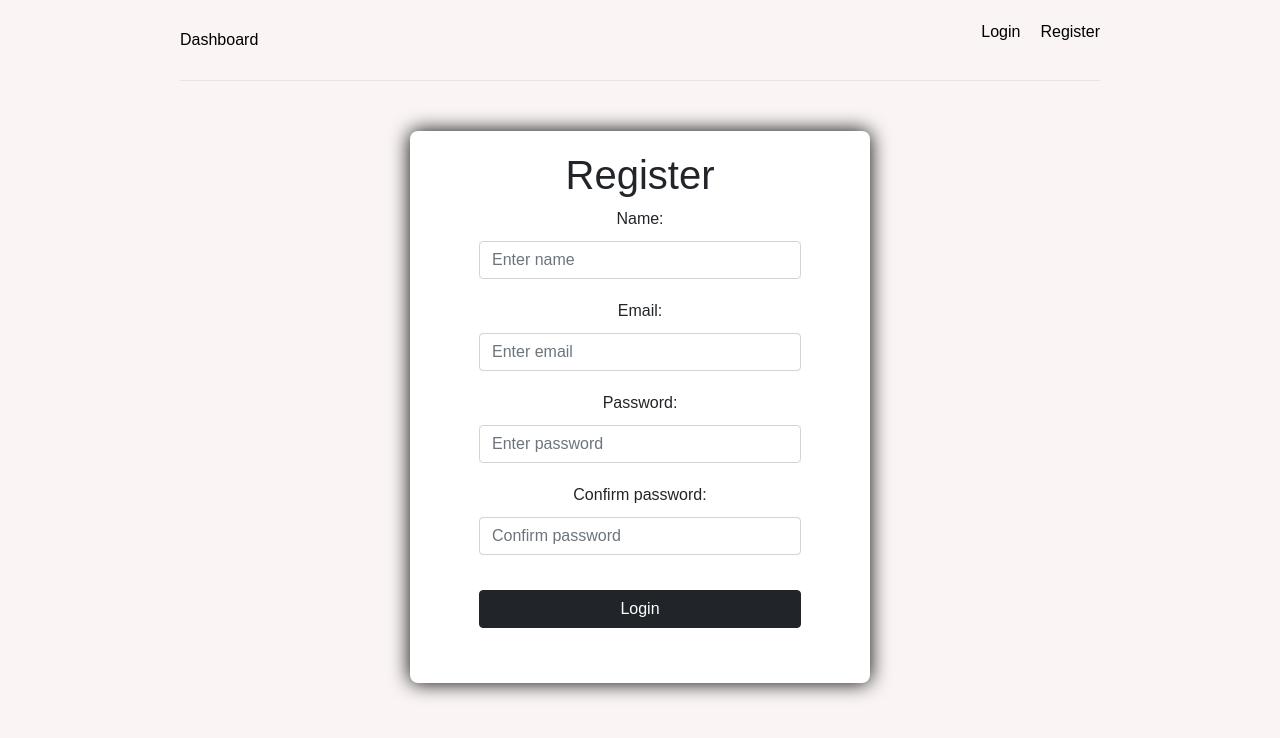
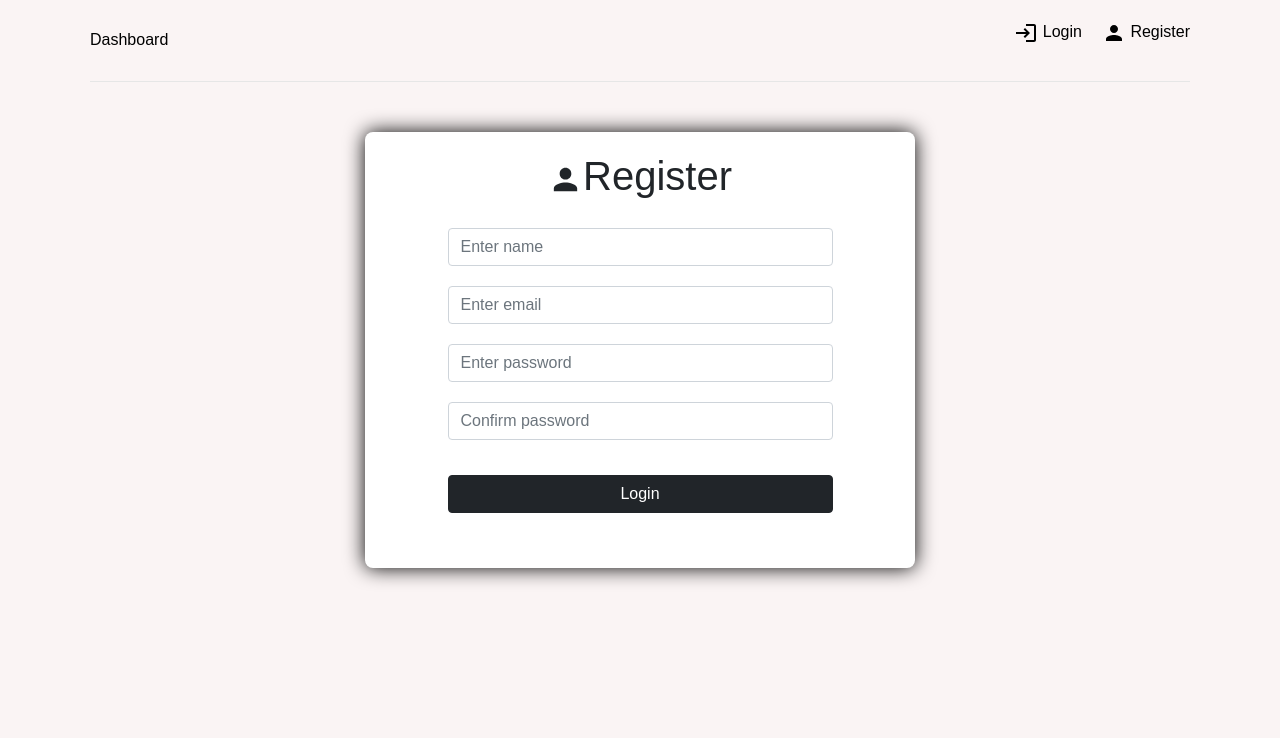
Before and after one commit to igorbobylyak/MERN-App, a React (Create React App) app in the folder client/: page /register in a window 1280 px wide. Shown: the top 738 px of the page. Built offline with nearby package versions, Linux system fonts and the light colour scheme.

Commit message:
Add some material icons and modify register form

```diff
--- a/client/src/app/routes/Register.jsx
+++ b/client/src/app/routes/Register.jsx
@@ -1,17 +1,18 @@
 import { useState, useEffect } from 'react';
+import PersonIcon from '@mui/icons-material/Person';
 
 function Register() {
-    const [data, setData] = useState({
+    const [registerData, setRegisterData] = useState({
         name: '',
         email: '',
         password: '',
         password2: ''
     });
 
-    const { name, email, password, password2 } = data;
+    const { name, email, password, password2 } = registerData;
 
     const onChange = event => {
-        setData((...prevState) => ({
+        setRegisterData((prevState) => ({
             ...prevState,
             [event.target.name]: event.target.value
         }))
@@ -19,6 +20,7 @@ function Register() {
 
     const onSubmit = event => {
         event.preventDefault();
+        console.log(registerData)
     }
 
     return (
@@ -26,10 +28,9 @@ function Register() {
         <div className="wrapper">
         <form className="form" onSubmit={onSubmit}>
             <div className="heading">
-                <h1>Register</h1>
+                <h1><PersonIcon fontSize='large'/>Register</h1>
             </div>
             <div className="form-group">
-                <label htmlFor="Name">Name:</label>
                 <input
                 type="text"
                 name="name"
@@ -41,9 +42,8 @@ function Register() {
                 className="form-control" />
             </div>
             <div className="form-group">
-                <label htmlFor="email">Email:</label>
                 <input
-                type="text"
+                type="email"
                 name="email"
                 id="email"
                 value={email}
@@ -53,7 +53,6 @@ function Register() {
                 className="form-control" />
             </div>
             <div className="form-group">
-                <label htmlFor="password">Password:</label>
                 <input
                 type="password"
                 name="password"
@@ -65,7 +64,6 @@ function Register() {
                 className="form-control" />
             </div>
             <div className="form-group">
-                <label htmlFor="password2">Confirm password:</label>
                 <input
                 type="password"
                 name="password2"
--- a/client/src/components/Header.jsx
+++ b/client/src/components/Header.jsx
@@ -1,4 +1,6 @@
 import { Link } from 'react-router-dom';
+import LoginIcon from '@mui/icons-material/Login';
+import PersonIcon from '@mui/icons-material/Person';
 
 function Header() {
     return (
@@ -8,10 +10,14 @@ function Header() {
                 </div>
                 <ul>
                     <li >
-                            <Link to="/login">Login</Link>
+                        <Link to="/login">
+                            <LoginIcon /> Login
+                        </Link>
                     </li>
                     <li>
-                            <Link to="/register">Register</Link>
+                        <Link to="/register">
+                            <PersonIcon /> Register
+                        </Link>
                     </li>
                 </ul>
         </header>
--- a/client/src/index.css
+++ b/client/src/index.css
@@ -12,7 +12,6 @@ body {
 
 .container {
     width: 100%;
-    max-width: 960px;
     margin: 0 auto;
     padding: 0 20px;
     text-align: center;
@@ -69,6 +68,7 @@ form {
     display: flex;
     justify-content: center;
     align-items: center;
+    margin-bottom: 20px;
 }
 
 label {
@@ -79,11 +79,13 @@ label {
 .form-group {
     width: 70%;
     margin-bottom: 20px;
+    display: flex;
+    flex-direction: column;
+    align-items: center;
 }
 
-
 .form-control {
-    width: 100%;
+    max-width: 400px;
 }
 
 .form-group .btn {
```
Lines whose indentation alone changed are shown as unchanged.
